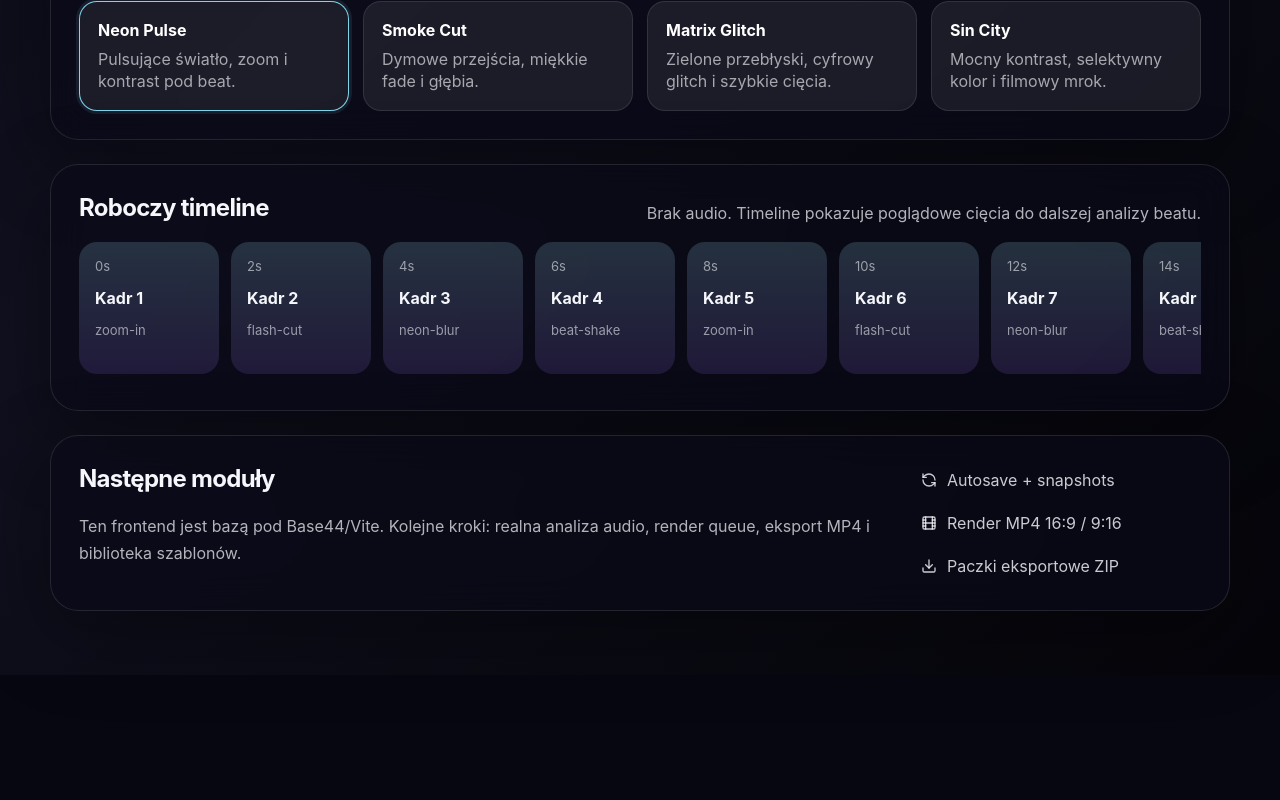
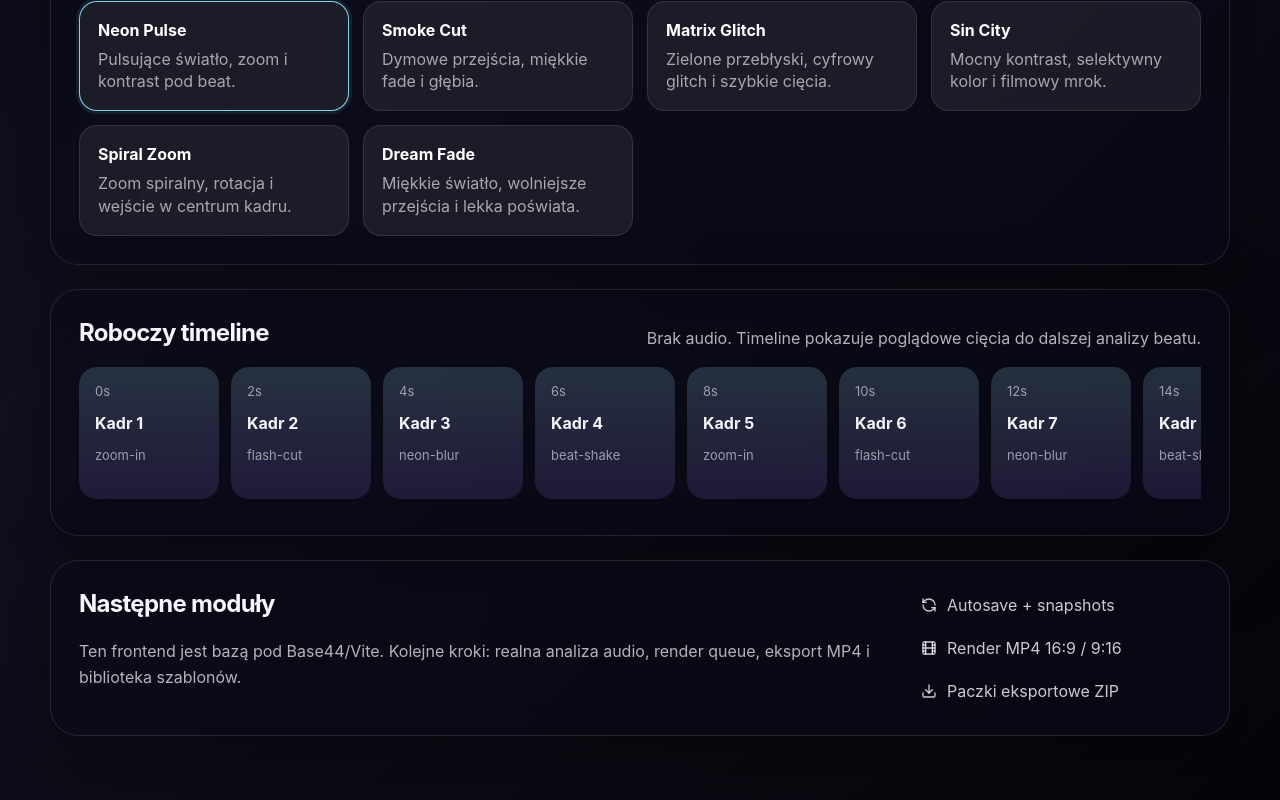
Before and after one commit to KumatyTomi/FotoBeat, a React (Vite) app: page / in a window 1280 px wide. Shown: the part 1236-2036 px from the top of the page. Before the commit the page ends 1911 px from the top, so only its background shows below. Built offline with nearby package versions, Linux system fonts and the light colour scheme.

Commit message:
Expand export formats and effect presets

```diff
--- a/src/data/effects.js
+++ b/src/data/effects.js
@@ -3,19 +3,22 @@ export const EXPORT_FORMATS = [
     id: 'wide',
     label: '16:9 Full HD',
     width: 1920,
-    height: 1080
+    height: 1080,
+    recommendedFor: 'YouTube, ekran TV, landing demo'
   },
   {
     id: 'vertical',
     label: '9:16 Reels/TikTok',
     width: 1080,
-    height: 1920
+    height: 1920,
+    recommendedFor: 'TikTok, Reels, Shorts'
   },
   {
     id: 'square',
     label: '1:1 Feed',
     width: 1080,
-    height: 1080
+    height: 1080,
+    recommendedFor: 'Posty feed, miniatury, social preview'
   }
 ];
 
@@ -23,21 +26,43 @@ export const EFFECT_PRESETS = [
   {
     id: 'neonPulse',
     name: 'Neon Pulse',
-    description: 'Pulsujące światło, zoom i kontrast pod beat.'
+    description: 'Pulsujące światło, zoom i kontrast pod beat.',
+    intensity: 82,
+    bestFor: 'dynamiczne montaże, kluby, dropy'
   },
   {
     id: 'smokeCut',
     name: 'Smoke Cut',
-    description: 'Dymowe przejścia, miękkie fade i głębia.'
+    description: 'Dymowe przejścia, miękkie fade i głębia.',
+    intensity: 58,
+    bestFor: 'klimat, portrety, wolniejsze wejścia'
   },
   {
     id: 'matrixGlitch',
     name: 'Matrix Glitch',
-    description: 'Zielone przebłyski, cyfrowy glitch i szybkie cięcia.'
+    description: 'Zielone przebłyski, cyfrowy glitch i szybkie cięcia.',
+    intensity: 90,
+    bestFor: 'techno, cyberpunk, szybkie sekwencje'
   },
   {
     id: 'sinCity',
     name: 'Sin City',
-    description: 'Mocny kontrast, selektywny kolor i filmowy mrok.'
+    description: 'Mocny kontrast, selektywny kolor i filmowy mrok.',
+    intensity: 70,
+    bestFor: 'mrok, noir, mocne kadry'
+  },
+  {
+    id: 'spiralZoom',
+    name: 'Spiral Zoom',
+    description: 'Zoom spiralny, rotacja i wejście w centrum kadru.',
+    intensity: 76,
+    bestFor: 'intro, build-up, przejście do dropu'
+  },
+  {
+    id: 'dreamFade',
+    name: 'Dream Fade',
+    description: 'Miękkie światło, wolniejsze przejścia i lekka poświata.',
+    intensity: 46,
+    bestFor: 'rodzinne klipy, emocjonalne sekwencje'
   }
 ];
```
